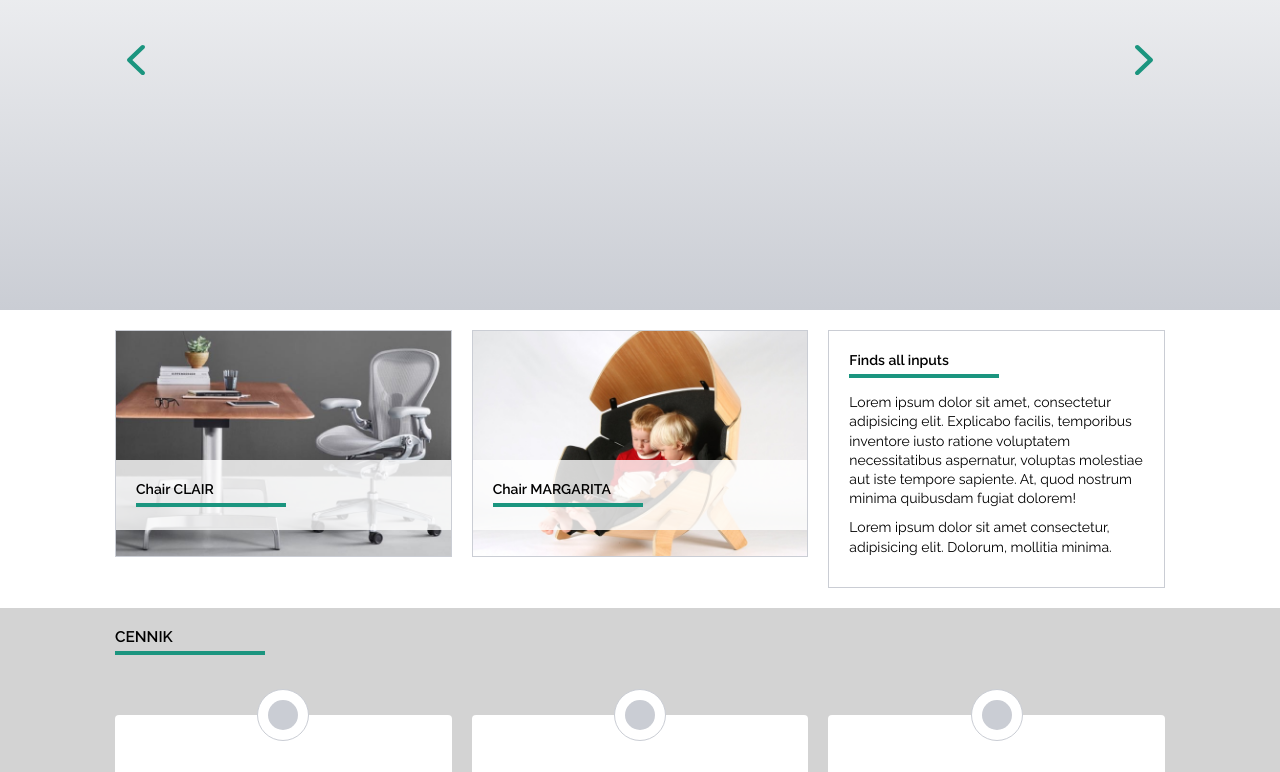
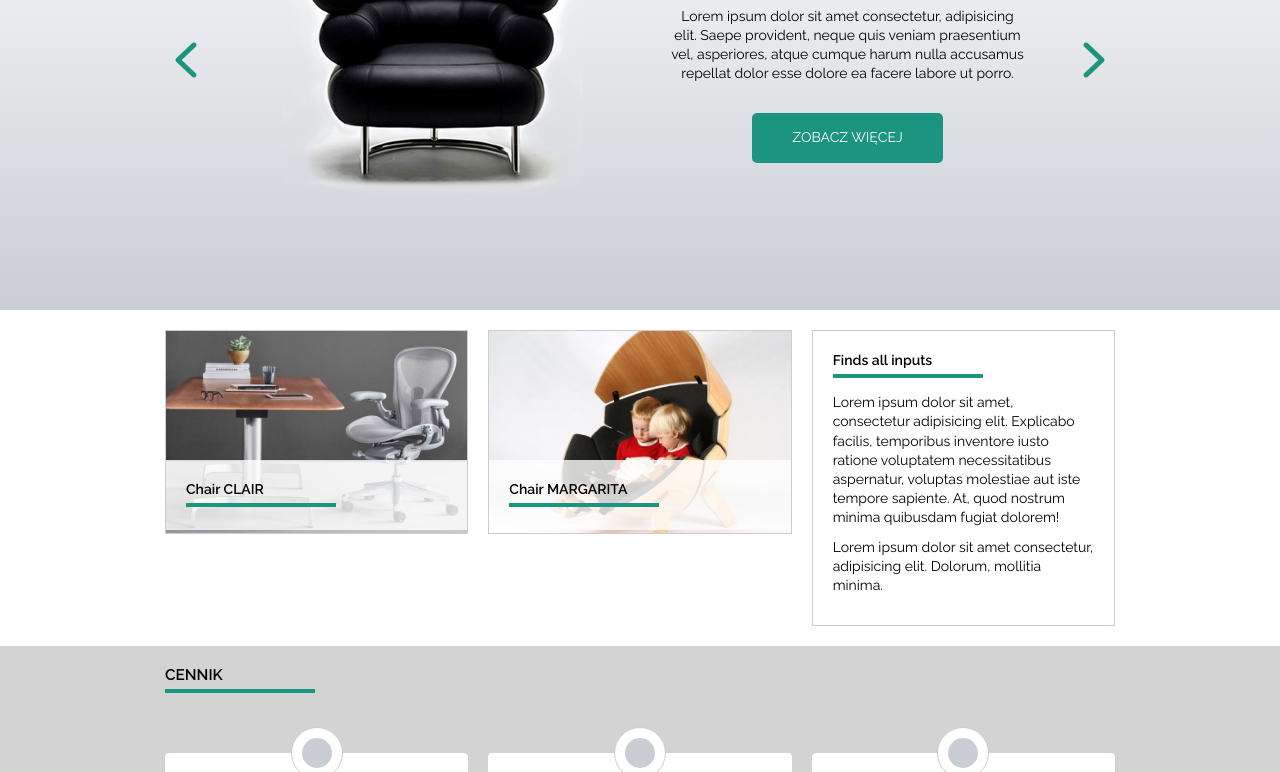
Before and after one commit to rroonniinn/CL_React-Mod1-D-Warsztat-Sit-On-Chair-2.0, a website: page index.html in a window 1280 px wide. Shown: the part 230-1002 px from the top of the page. Drawn offline with Linux system fonts and the light colour scheme.

Commit message:
Uporządkowany grid wstępnie

```diff
--- a/index.html
+++ b/index.html
@@ -30,8 +30,9 @@
     </nav>
     <!-- Hero area -->
     <header class="header">
-        <div class="header-hero-area site-container">
-            <button class="header-slider-btn">
+        <div class="main-slider site-container">
+            <div class="main-slider-nav">
+            <button class="main-slider-nav-btn">
             <svg width="30px" height="50px" viewBox="0 0 30 50" version="1.1" xmlns="http://www.w3.org/2000/svg" xmlns:xlink="http://www.w3.org/1999/xlink">
                 <g id="arr-left" stroke="none" stroke-width="1" fill="none" fill-rule="evenodd">
                     <g class="arrow arrow-left" id="Artboard-2" fill="#000000">
@@ -40,16 +41,26 @@
                 </g>
             </svg>
             </button>
-
+            </div>
             <div class="header-slider-container">
                 <!-- Sliders -->
-                <div class="slider-01 slider"><span>slider 1</span></div>
-                <div class="slider-02 slider"><span>2</span></div>
-                <div class="slider-03 slider"><span>3</span></div>
+                <div class="slider">
+                    <div class="slide-img">
+                      <img src="/images/black_chair.png" alt="">
+
+                    </div>
+                    <div class="slide-txt">
+                        <h2>Sit <span>on</span> our <span>chair</span></h2>
+                        <p>Lorem ipsum dolor sit amet consectetur, adipisicing elit. Saepe provident, neque quis veniam praesentium vel, asperiores, atque cumque harum nulla accusamus repellat dolor esse dolore ea facere labore ut porro.</p>
+                        <a href="" class="slider-cta">Zobacz więcej</a>
+                    </div>
+                </div>
+                <div class="slider slider-hidden">1</div>
+                <div class="slider slider-hidden">2</div>
                 <!-- / Sliders -->
             </div>
-
-            <button class="header-slider-btn">
+            <div class="main-slider-nav">
+            <button class="main-slider-nav-btn">
             <svg width="30px" height="50px" viewBox="0 0 30 50" version="1.1" xmlns="http://www.w3.org/2000/svg" xmlns:xlink="http://www.w3.org/1999/xlink">
                 <g id="arr-right" stroke="none" stroke-width="1" fill="none" fill-rule="evenodd">
                     <g class="arrow arrow-right" id="Artboard-2" fill="#000000">
@@ -58,6 +69,7 @@
                 </g>
             </svg>
             </button>
+        </div>
         </div>
     </header>
 
--- a/scss/_format.scss
+++ b/scss/_format.scss
@@ -74,70 +74,75 @@ h2 {
 .header {
     background: $colorBgMenuGrad;
 
-    .header-hero-area {
-        display: flex;
-        justify-content: space-between;
-        align-items: center;
-    }
+}
 
-    .header-slider-btn {
-        display: flex;
-        justify-content: center;
-        align-items: center;
-        border: none;
-        background-color: transparent;
-    }
+/* ************************************************************** */
+/* ******** Slider */
+/* ************************************************************** */
+
+
+// Buttons
+
+.main-slider-nav-btn {
+    display: flex;
+    justify-content: center;
+    align-items: center;
+    border: none;
+    background-color: transparent;
+    // border: 1px solid blue;
+    width: 100%;
+    height: 100%;
 
     .arrow {
         fill: $colorAccent;
         transform-origin: 50% 50%;
     }
     .arrow-left {
-        transform: scaleX(0.6) scaleY(0.6);
+        transform: scaleX(0.7) scaleY(0.7);
 
     }
     .arrow-right {
-        transform: scaleX(-0.6) scaleY(0.6);
+        transform: scaleX(-0.7) scaleY(0.7);
+    }
+}
+
+// Slider
+
+.slider {
+    span {
+        color: $colorAccent;
     }
 
+    h2 {
+        text-transform: uppercase;
+        font-size: 30px;
+        font-weight: 600;
+        margin-bottom: 30px;
+    }
 
-    .header-slider-container {
-        // background-color: blue;
-        width: 950px;
-        height: 500px;
-        position: relative;
+    p {
+        text-align: center;
+        padding: 0 30px;
+        margin-bottom: 30px;
+    }
 
-        /* ************************************************************** */
-        /* ******** Slider */
-        /* ************************************************************** */
-
-        .slider {
-            position: absolute;
-            top: 10px;
-            left: 10px;
-            // border: 1px solid orange;
-
-            span {
-                display: block;
-                height: 480px;
-                width: 930px;
-            }
-        }
-
-        .slider-01 {
-
-        }
-        .slider-02 {
-            z-index: 0;
-            display: none;
-        }
-        .slider-03 {
-            z-index: 0;
-            display: none;
-        }
+    a {
+        display: block;
+        background-color: $colorAccent;
+        color: $colorLightOnDark;
+        padding: 15px 40px;
+        text-transform: uppercase;
+        border-radius: 5px;
     }
 
 }
+
+.slider-hidden {
+    display: none;
+}
+
+
+
 
 /* ************************************************************** */
 /* ******** Imgs area */
--- a/scss/_grid.scss
+++ b/scss/_grid.scss
@@ -1,9 +1,18 @@
 /* ************************************************************** */
-/* ******** Main cotainer */
+/* ******** Vars */
+/* ************************************************************** */
+
+$widthMain: 950px;
+$gapVerticalMain: 20px;
+$gapHorizontalMain: 20px;
+
+/* ************************************************************** */
+/* ******** Main container */
 /* ************************************************************** */
 
 .site-container {
-    width: 1050px;
+    // width: 1050px;
+    width: $widthMain;
     margin: 0 auto;
 }
 
@@ -13,23 +22,78 @@
 
 .grid {
     display: flex;
-    margin: 0 -10px;
-    // background-color: burlywood;
+    margin-top: 0;
+    margin-bottom: 0;
+    margin-right: - ($gapVerticalMain / 2);
+    margin-left:  - ($gapVerticalMain / 2);
+
 
     .col1-3 {
         width: 33.33333%;
-        padding: 20px 10px;
+        padding: $gapHorizontalMain ($gapVerticalMain / 2);
     }
 
     .col2-3 {
         width: 66.66666%;
-        padding: 20px 10px;
+        padding: $gapHorizontalMain ($gapVerticalMain / 2);
     }
 
-    .cont {
-        display: block;
-        // height: 255px;
-        background-color: yellowgreen;
+    .col1-2 {
+        width: 50%;
+        padding: $gapHorizontalMain ($gapVerticalMain / 2);
     }
 
 }
+
+/* ************************************************************** */
+/* ******** Slider */
+/* ************************************************************** */
+
+
+.main-slider {
+    display: flex;
+    justify-content: space-between;
+    align-items: center;
+}
+
+.header-slider-btn-area {
+    // background-color: pink;
+    width: 50px;
+    height: 100%;
+}
+
+.header-slider-container {
+    // background-color: blue;
+    width: 850px;
+    height: 500px;
+    position: relative;
+    // border: 1px solid red;
+
+}
+
+.slider {
+    position: absolute;
+    top: 10px;
+    left: 10px;
+    height: 480px;
+    width: 830px;
+    display: flex;
+    // border: 1px solid orange;
+}
+
+.slide-img {
+    display: flex;
+    align-items: center;
+    justify-content: center;
+    // background-color: red;
+    width: 50%;
+}
+
+.slide-txt {
+    display: flex;
+    flex-direction: column;
+    align-items: center;
+    justify-content: center;
+    // background-color: pink;
+    width: 50%;
+}
```
Also changed, not shown: css/main.css, 1 other file.
